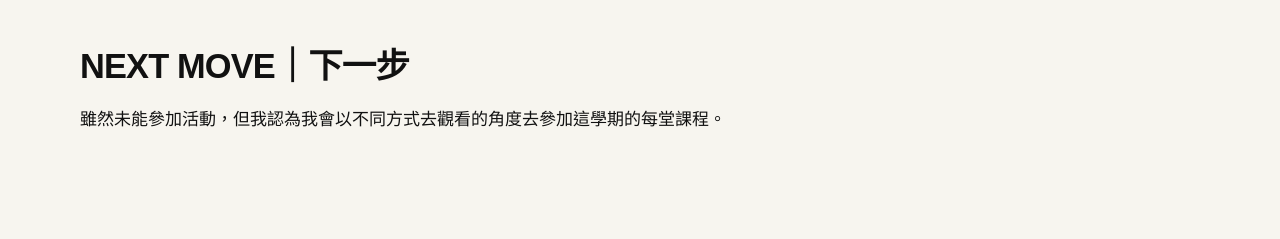
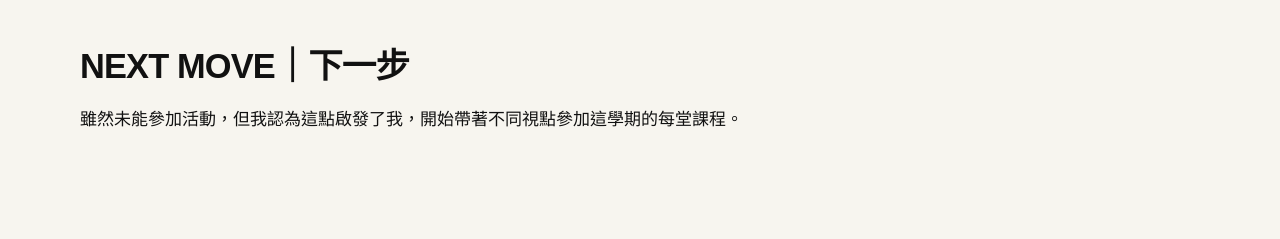
Before and after one commit to aa46946946/fieldworkarchive, a Jekyll site: the page built from weeks/week-01.md, in a window 1280 px wide. Shown: the part 1944-2183 px from the top of the page. Built offline with Jekyll 4.4.1, drawn with Linux system fonts in a browser that asks for light colours.

Commit message:
Update week-01.md

```diff
--- a/weeks/week-01.md
+++ b/weeks/week-01.md
@@ -25,4 +25,4 @@ permalink: /weeks/week-01/
 
 ## NEXT MOVE｜下一步
 
-雖然未能參加活動，但我認為我會以不同方式去觀看的角度去參加這學期的每堂課程。
+雖然未能參加活動，但我認為這點啟發了我，開始帶著不同視點參加這學期的每堂課程。
```
